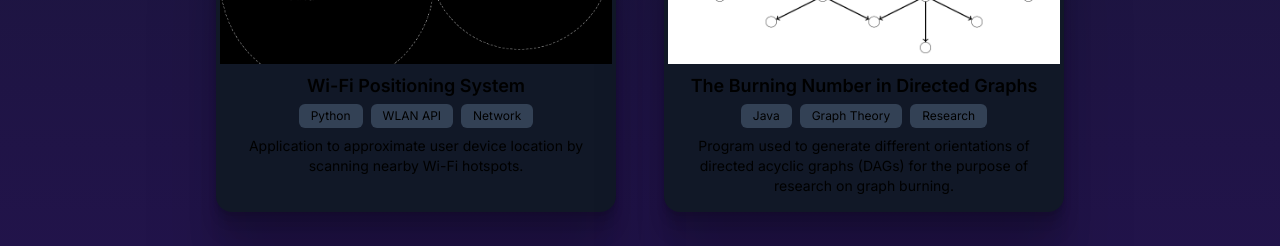
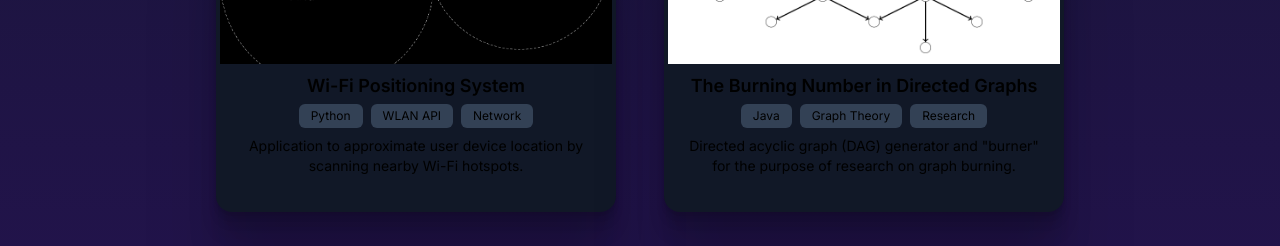
Before and after one commit to mctripp10/mctripp10.github.io, a Next.js app: page /projects in a window 1280 px wide. Shown: the part 860-1106 px from the top of the page. Built offline with nearby package versions, Linux system fonts and the light colour scheme.

Commit message:
Update ProjectsSection.jsx

```diff
--- a/components/ProjectsSection.jsx
+++ b/components/ProjectsSection.jsx
@@ -29,7 +29,7 @@ const projectsData = [
     {
         id: 4,
         title: 'The Burning Number in Directed Graphs',
-        description: 'Program used to generate different orientations of directed acyclic graphs (DAGs) for the purpose of research on graph burning.',
+        description: 'Directed acyclic graph (DAG) generator and "burner" for the purpose of research on graph burning.',
         image: './images/projects/digraph-network.png',
         src: 'https://github.com/Mctripp10/dag-generator',
         tags: ['All', 'Java', 'Graph Theory', 'Research']
```
